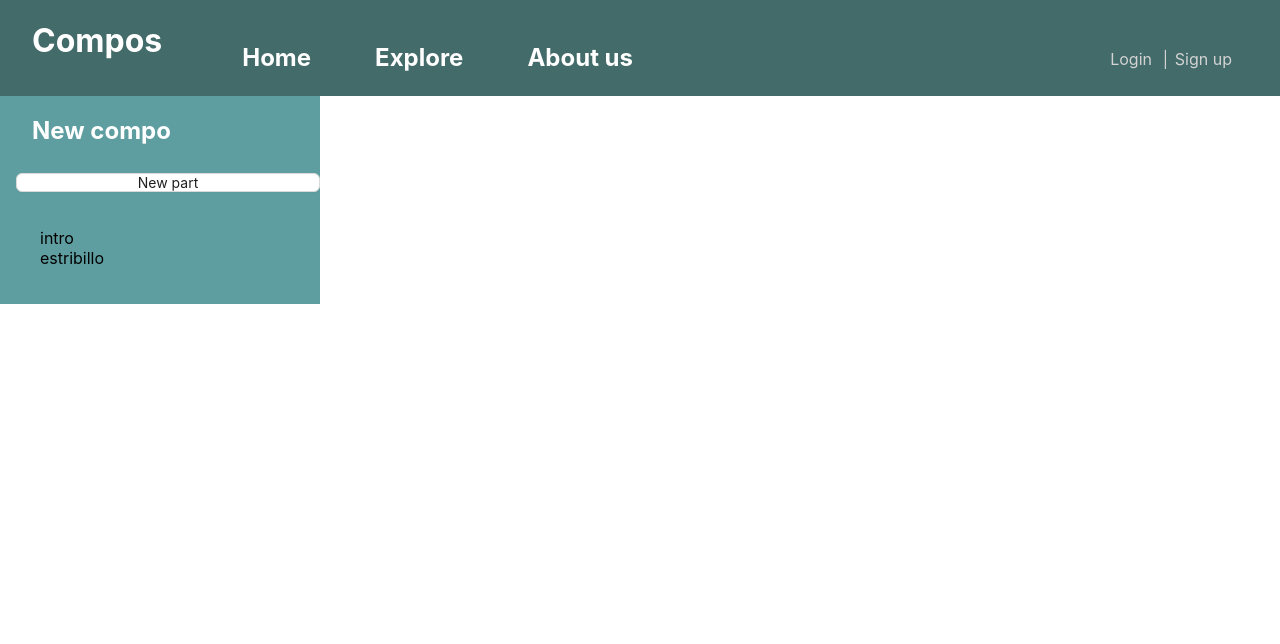
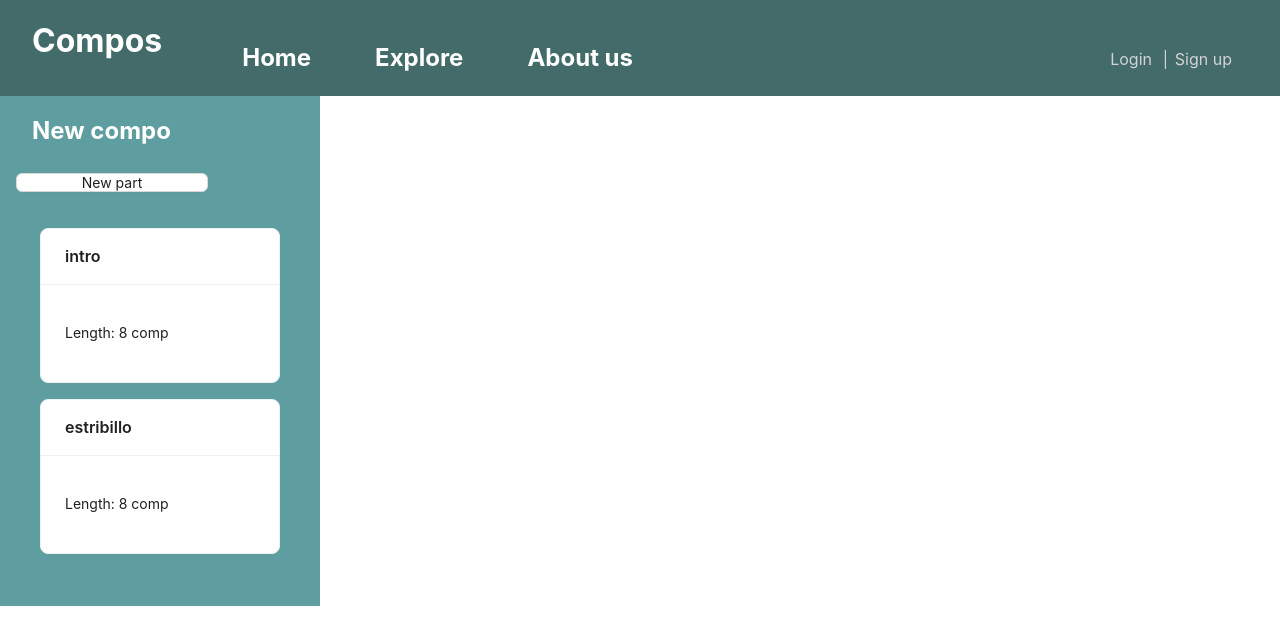
Before and after one commit to NotPako/Compos, a React (Create React App) app: page /createnew in a window 1280 px wide. Shown: the top 644 px of the page. Built offline with nearby package versions, Linux system fonts and the light colour scheme.

Commit message:
now the parts are card components but not draggable

```diff
--- a/src/Components/ElementList/ElementList.jsx
+++ b/src/Components/ElementList/ElementList.jsx
@@ -3,7 +3,7 @@ import './ElementList.css';
 import PopUp from '../PopUp/PopUp';
 import {useState} from 'react';
 import Draggable from "react-draggable";
-import {Button, Input} from 'antd';
+import {Button, Input, Card} from 'antd';
 
 
 
@@ -29,7 +29,7 @@ const ElementList = () => {
     const [partList, setPartList] = useState([]);
 
     function createPart (name) {
-        setPartList(partList.concat(<Draggable>{name}</Draggable>))
+        setPartList(partList.concat(<Card title={name}>{name}</Card>))
     }
 
 
@@ -68,7 +68,7 @@ const ElementList = () => {
             {editMode ? <Input defaultValue={compTitle} onChange={(e) => inputHandler(e)}style={{marginLeft:'2rem', marginTop:'1.5rem',marginBottom:'1rem', width:'200px'}}onBlur={() => setEditMode(false)}/> :
             <h2 style={{color:'white', marginLeft:'2rem'}} onClick={() => setEditMode(true)}>{compTitle}</h2>}
 
-                <Button id='newElement' onClick={() => addNewPart()}>
+                <Button style={{width:'12rem'}} id='newElement' onClick={() => addNewPart()}>
                     New part
                 </Button>
 
@@ -88,7 +88,7 @@ const ElementList = () => {
             <br></br>
                 <ul>
                     {list.map((element) =>
-                    <div key={element.name} onClick={() => setPartList(partList.concat(<Draggable><div className="elDraggable">{element.name}</div></Draggable>))} className="elementsDesign">{element.name}</div>)}
+                    <div key={element.name} onClick={() => setPartList(partList.concat(<Card title={element.name}></Card>))} className="elementsDesign"><Card style={{marginBottom:'1rem', width:'15rem'}}title={element.name}><p>Length: {element.length}</p></Card></div>)}
                 </ul>
 
             <br></br>
```
